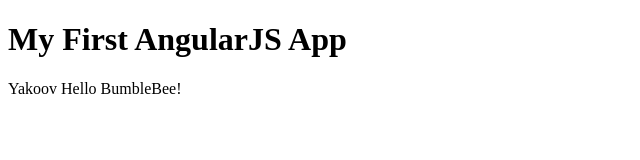
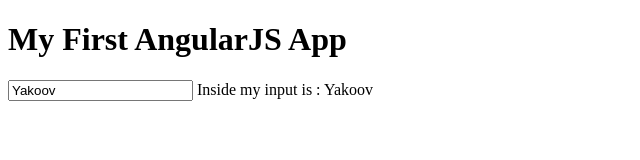
Before and after one commit to haritha28/SinglePageWeb-Application, a plain HTML site: page index.html in a window 1280 px wide. Shown: the whole page, without its empty margins (0-640 px from the left). Drawn offline with Linux system fonts and the light colour scheme.

Commit message:
Binding of variables in view model

```diff
--- a/index.html
+++ b/index.html
@@ -9,8 +9,8 @@
 <body>
 	<h1>My First AngularJS App</h1>
 	<div ng-controller="MyFirstController">
-	{{name}}
-	{{sayhello()}}
+		<input type = "text" ng-model="name">
+		Inside my input is : {{name}}
 
 	</div>
 </body>
```
